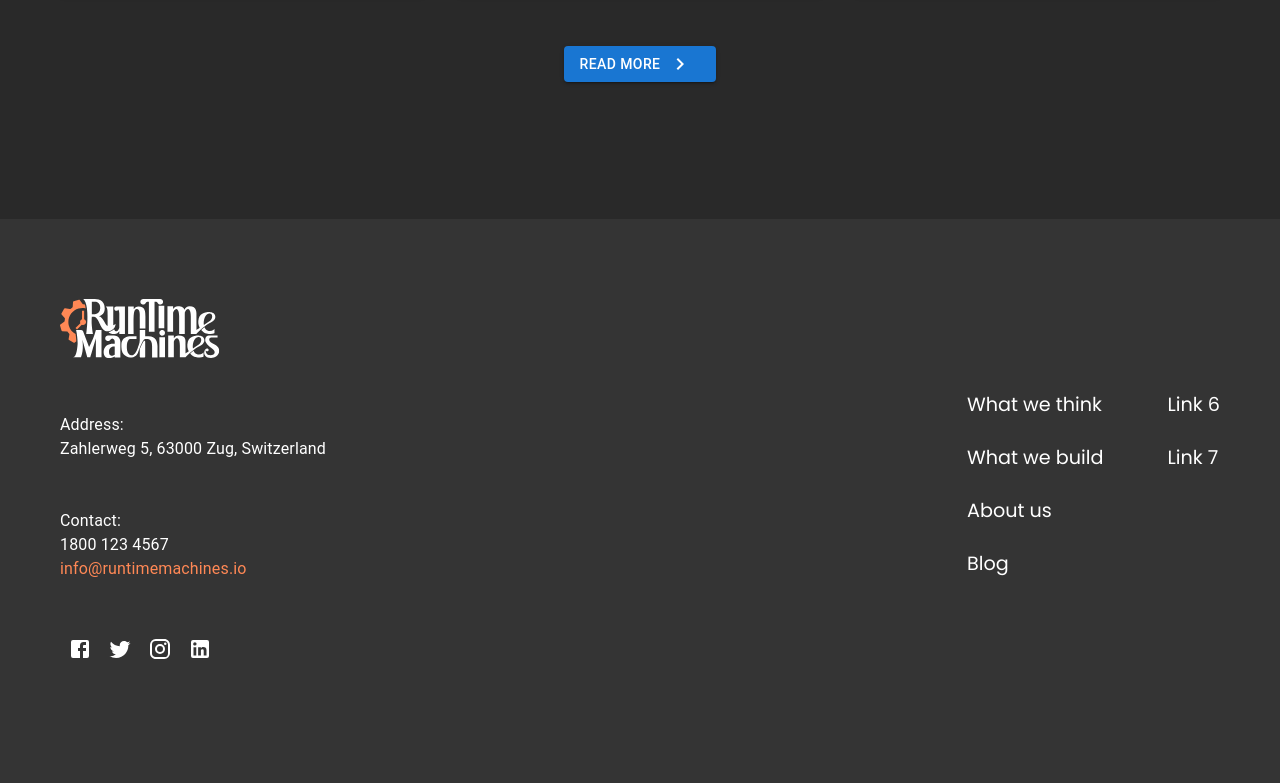
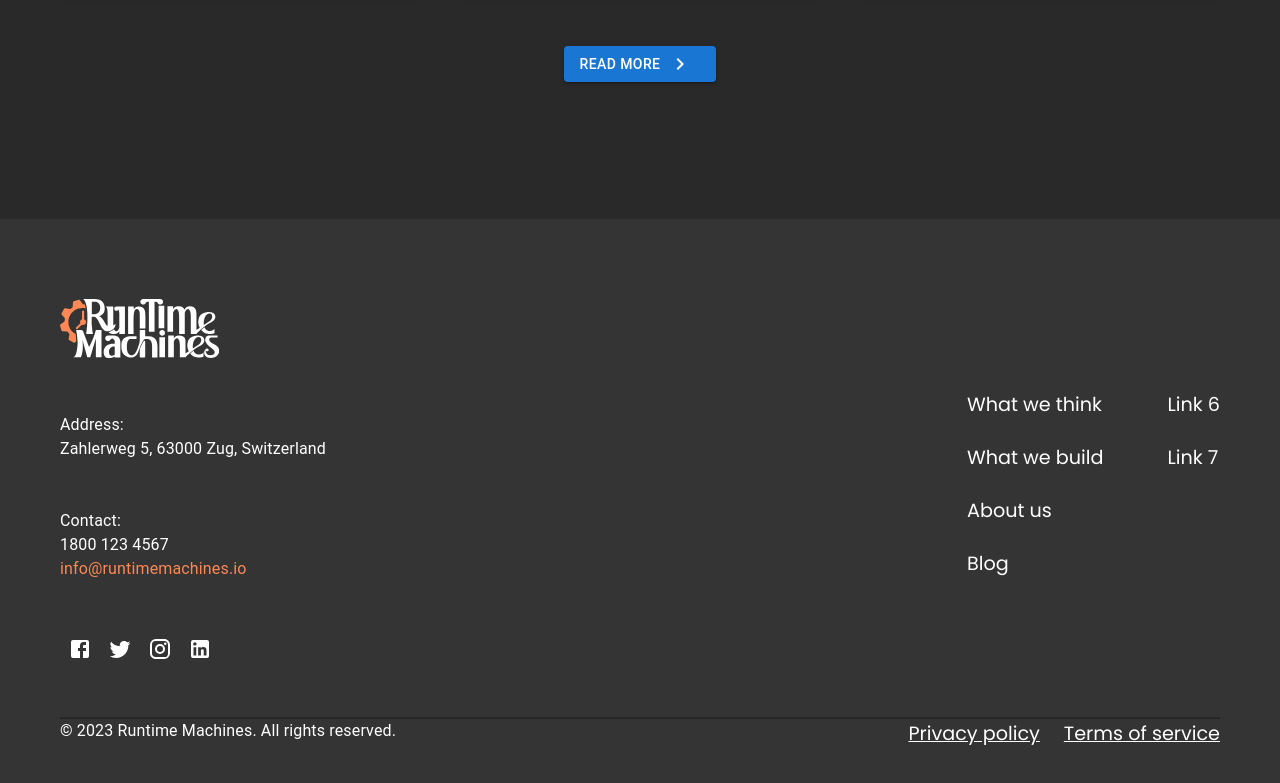
Before and after one commit to runtime-machines/runtimemachines.io, a Next.js app: page / in a window 1280 px wide. Shown: the part 4974-5757 px from the top of the page. Before the commit the page ends 5723 px from the top, so only its background shows below. Built offline with nearby package versions, Linux system fonts and the light colour scheme.

Commit message:
add footer separator

```diff
--- a/src/app/components/footer/Footer.tsx
+++ b/src/app/components/footer/Footer.tsx
@@ -2,13 +2,14 @@
 
 import Link from 'next/link';
 import styles from './footer.module.css';
-import { Typography, Stack, Box, IconButton } from '@mui/material';
+import { Typography, Stack, Box, IconButton, Divider } from '@mui/material';
 import { Facebook, Twitter, Instagram, LinkedIn } from '@mui/icons-material';
 import Image from 'next/image';
 
 const Footer = () => {
 	return (
-		<Box component="footer" display="flex" justifyContent="space-between" alignItems="center" className={styles.footer}>
+		<Stack direction="column" spacing={6} className={styles.footer}>
+			<Box component="footer" display="flex" justifyContent="space-between" alignItems="center">
 				<Box display="flex" flexDirection="column">
 					<Link className={styles.logoContainer} href="/">
 						<Image src="/RTM_Logo.svg" alt="RTM Logo" width={100} height={100} className={styles.logo} />
@@ -70,6 +71,23 @@ const Footer = () => {
 					</Box>
 				</Box>
 			</Box>
+			<Box>
+				<Divider className={styles.divider} />
+				<Box display="flex" justifyContent="space-between">
+					<Typography variant="body1" className={styles.copyRight}>
+						© 2023 Runtime Machines. All rights reserved.
+					</Typography>
+					<Stack display="flex" direction="row" spacing={3}>
+						<Link href="/" className={`${styles.link} ${styles.underline}`}>
+							Privacy policy
+						</Link>
+						<Link href="/" className={`${styles.link} ${styles.underline}`}>
+							Terms of service
+						</Link>
+					</Stack>
+				</Box>
+			</Box>
+		</Stack>
 	);
 };
 
--- a/src/app/components/footer/footer.module.css
+++ b/src/app/components/footer/footer.module.css
@@ -23,3 +23,14 @@
 .link {
 	font-size: 1.2rem;
 }
+
+.underline {
+	text-decoration: underline;
+}
+
+.divider {
+	width: 100%;
+	height: 2px;
+	background-color: var(--dark-background);
+	margin: 20px 0;
+}
--- a/src/app/globals.css
+++ b/src/app/globals.css
@@ -5,6 +5,7 @@
 	--font-poppins: 'Poppins', sans-serif;
 	--rtm-orange: #ff8855;
 	--rtm-orange-opaque: #ff88552d;
+	--dark-background: #292929;
 }
 
 * {
```
Lines whose indentation alone changed are shown as unchanged.
